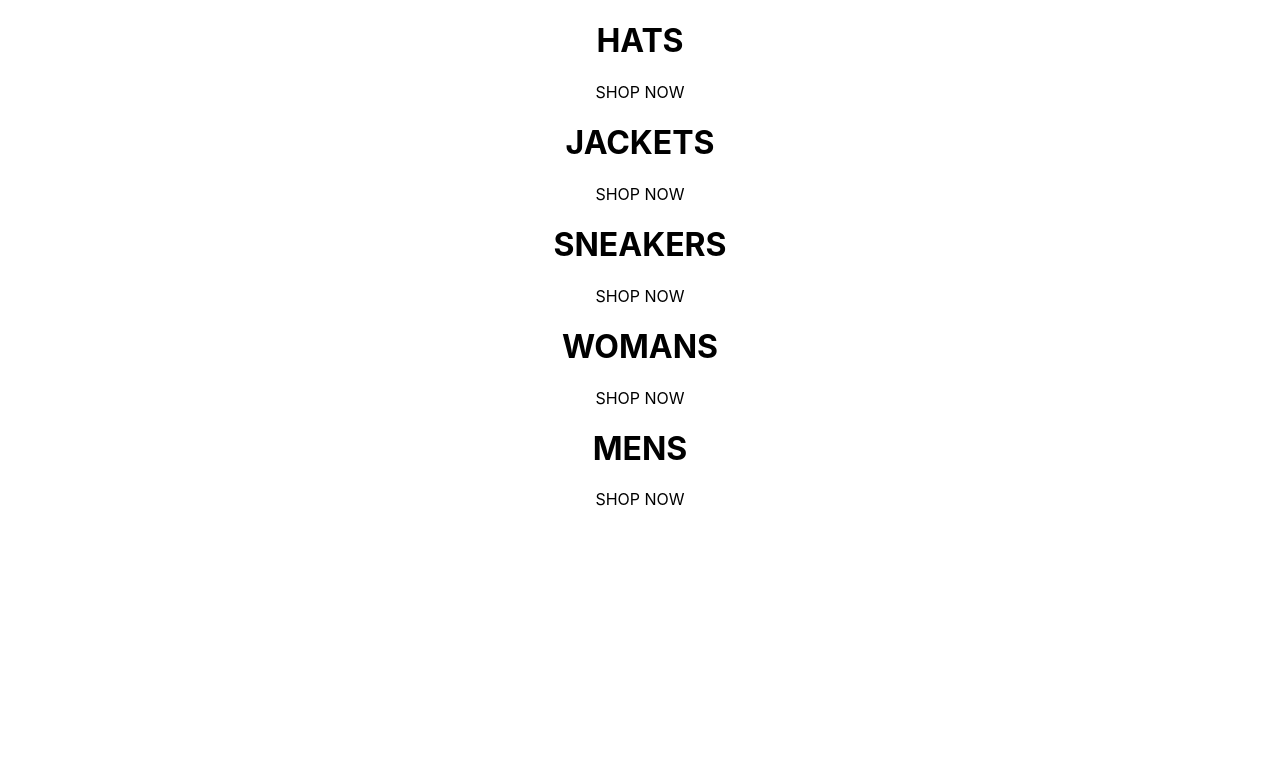
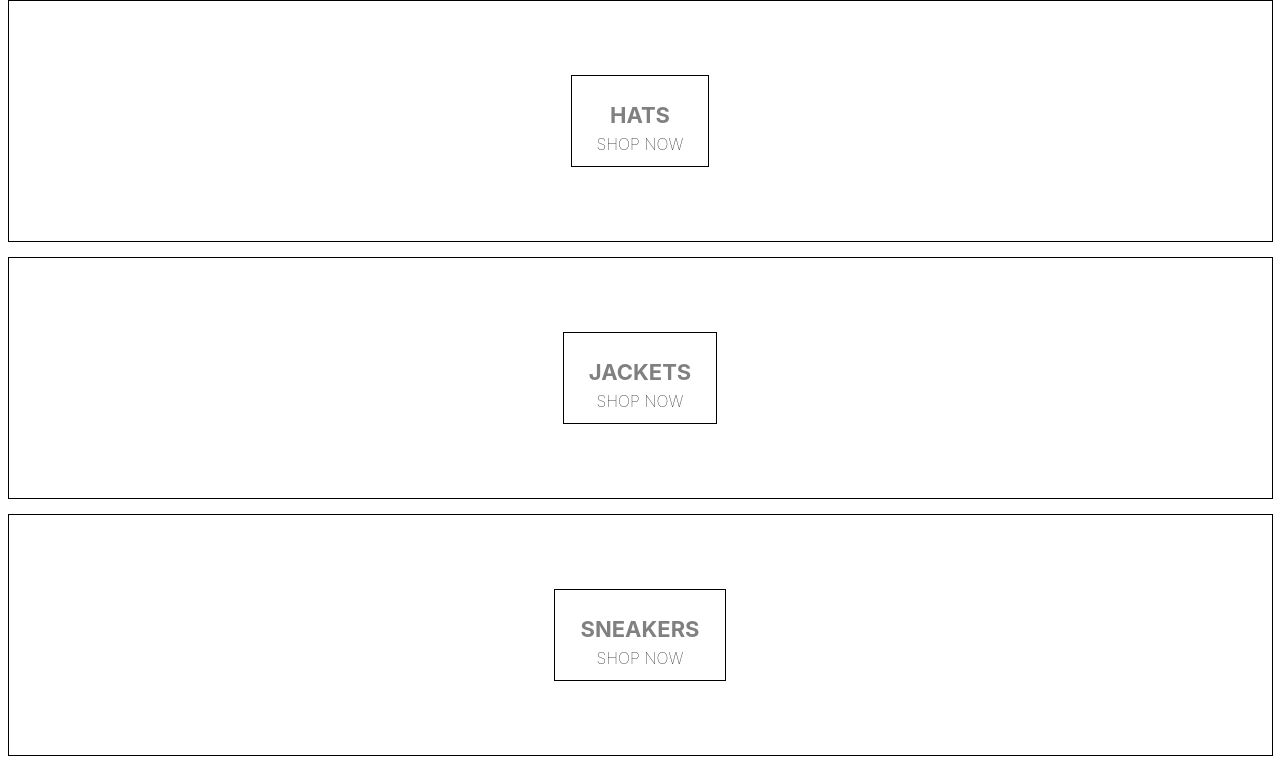
Before and after one commit to ChadH28/react_e_commerce_app, a React (Create React App) app: page / in a window 1280 px wide. Shown: the top 769 px of the page. Built offline with nearby package versions, Linux system fonts and the light colour scheme.

Commit message:
added scss styles to homepage

```diff
--- a/src/App.css
+++ b/src/App.css
@@ -1,3 +1,3 @@
-.App {
+/* .App {
   text-align: center;
-}
+} */
--- /dev/null
+++ b/src/pages/homepage.scss
@@ -0,0 +1,54 @@
+.hompage {
+  display: flex;
+  flex-direction: column;
+  align-items: center;
+  padding: 20px 80px;
+}
+
+.directory-menu {
+  width: 100%;
+  display: flex;
+  flex-wrap: wrap;
+  justify-content: space-between;
+}
+
+.menu-item {
+  min-width: 30%;
+  height: 240px;
+  flex: 1 1 auto;
+  display: flex;
+  align-items: center;
+  justify-content: center;
+  border: 1px solid black;
+  margin: 0 7.5px 15px;
+
+  &:first-child {
+    margin-right: 7.5px;
+  }
+
+  &:last-child {
+    margin-left: 7.5px;
+  }
+
+  .content {
+    height: 90px;
+    padding: 0 25px;
+    display: flex;
+    flex-direction: column;
+    align-items: center;
+    justify-content: center;
+    border: 1px solid black;
+
+    .title {
+      font-weight: bold;
+      font-size: 22px;
+      margin-bottom: 6px;
+      color:  grey;
+    }
+
+    .subt {
+      font-weight: lighter;
+      font-size: 16px;
+    }
+  }
+}
--- a/src/pages/hompage.js
+++ b/src/pages/hompage.js
@@ -1,9 +1,10 @@
 import React from 'react';
+import './homepage.scss';
 
 
 const HomePage = () => (
-  <div className='hompage'>
-    <div className='directory-menunu'>
+  <div className='homepage'>
+    <div className='directory-menu'>
       <div className='menu-item'>
         <div className='content'>
           <h1 className='title'>HATS</h1>
@@ -11,7 +12,7 @@
         </div>
       </div>
     </div>
-    <div className='directory-menunu'>
+    <div className='directory-menu'>
       <div className='menu-item'>
         <div className='content'>
           <h1 className='title'>JACKETS</h1>
@@ -19,7 +20,7 @@
         </div>
       </div>
     </div>
-    <div className='directory-menunu'>
+    <div className='directory-menu'>
       <div className='menu-item'>
         <div className='content'>
           <h1 className='title'>SNEAKERS</h1>
@@ -27,7 +28,7 @@
         </div>
       </div>
     </div>
-    <div className='directory-menunu'>
+    <div className='directory-menu'>
       <div className='menu-item'>
         <div className='content'>
           <h1 className='title'>WOMANS</h1>
@@ -35,7 +36,7 @@
         </div>
       </div>
     </div>
-    <div className='directory-menunu'>
+    <div className='directory-menu'>
       <div className='menu-item'>
         <div className='content'>
           <h1 className='title'>MENS</h1>
```
